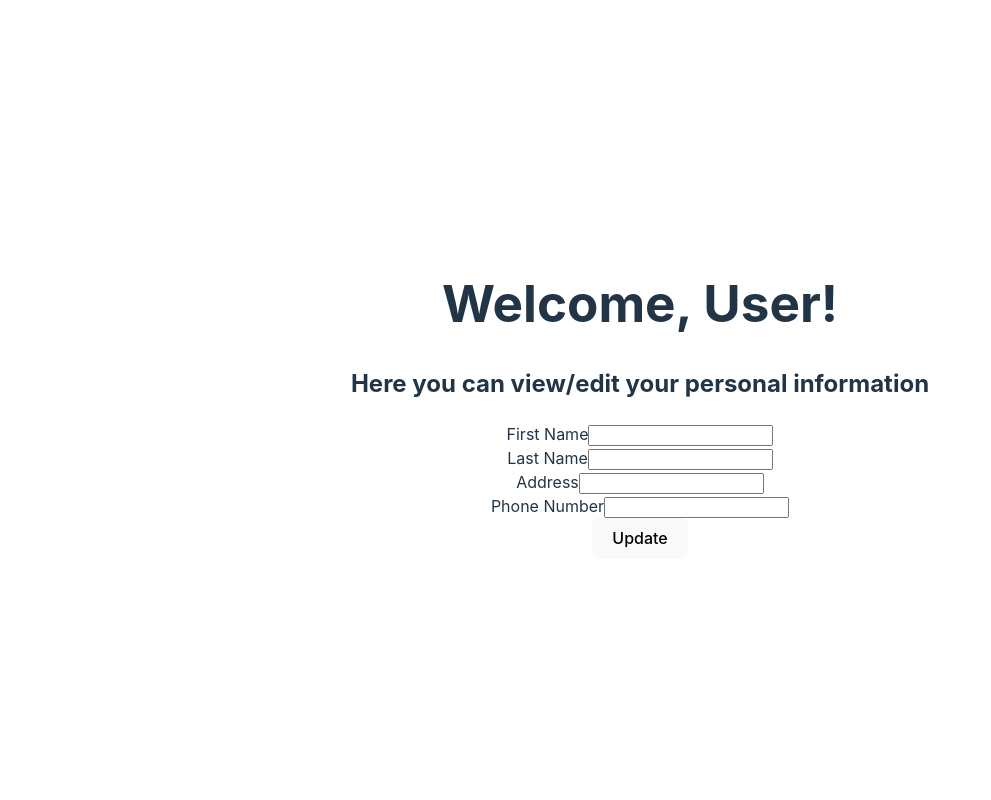
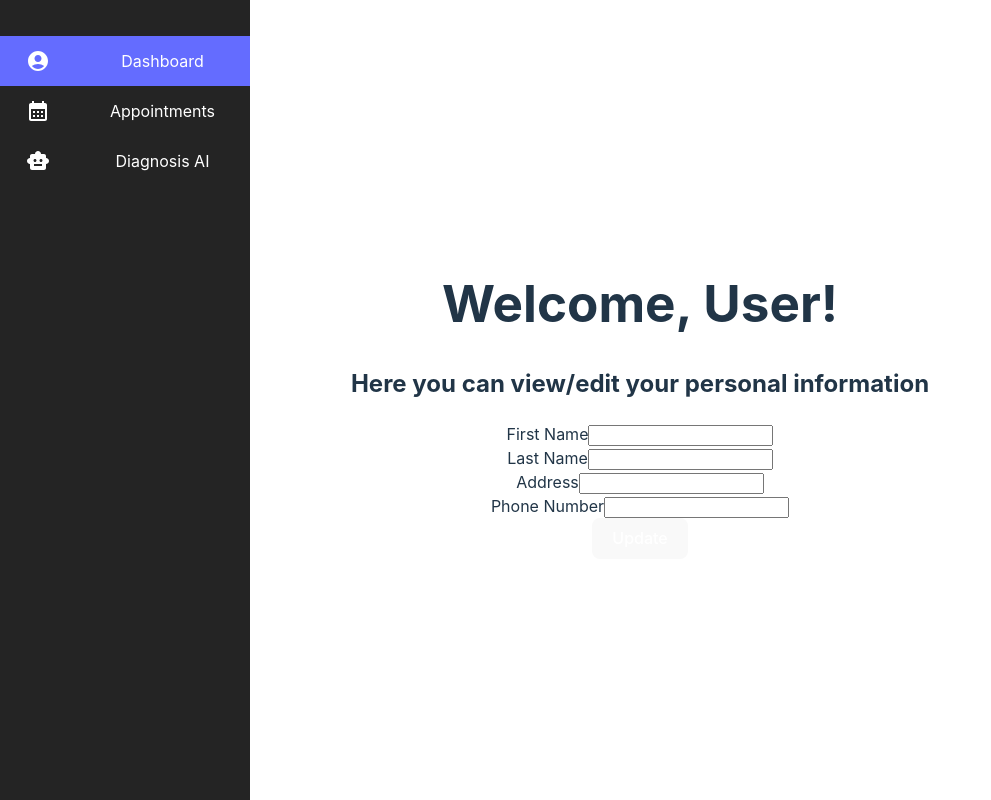
Before and after one commit to eduhaidu/diagnosis_app, a React (Vite) app in the folder diagnosisapp/: page /dashboard in a window 1280 px wide. Shown: the whole page, without its empty margins (0-991 px from the left). Built offline with nearby package versions, Linux system fonts and the light colour scheme.

Commit message:
home page updates when logged in + sidebar

```diff
--- a/diagnosisapp/src/App.jsx
+++ b/diagnosisapp/src/App.jsx
@@ -5,6 +5,7 @@ import {BrowserRouter as Router, Route, Routes} from 'react-router-dom'
 import Login from './pages/Login.jsx';
 import Register from './pages/Register.jsx';
 import Dashboard from './pages/Dashboard.jsx';
+import Appointments from './pages/Appointments.jsx';
 
 function App() {
 
@@ -16,6 +17,7 @@ function App() {
         <Route path="/login" element={<Login />} /> //Directs user to Login page when they visit the /login URL
         <Route path="/register" element={<Register />} /> //Directs user to Register page when they visit the /register URL
         <Route path="/dashboard" element={<Dashboard />} /> //Directs user to Dashboard page when they visit the /dashboard URL
+        <Route path="/appointments" element={<Appointments />} /> //Directs user to Appointments page when they visit the /appointments URL
       </Routes>
     </Router>
   );
--- a/diagnosisapp/src/components/Sidebar.jsx
+++ b/diagnosisapp/src/components/Sidebar.jsx
@@ -1,10 +1,19 @@
 import React from 'react';
 import "../styles/Sidebar.css";
+import { Sidebar_Data } from './Sidebar_Data';
 
 function Sidebar() {
     return (
         <div className="sidebar">
-        </div>
+       <ul className="sidebar_list">{Sidebar_Data.map((val,key)=>{
+            return (
+                <li key={key} className="row" id={window.location.pathname==val.link?"active":""} onClick={()=>{window.location.pathname=val.link}}>
+                    <div id="icon">{val.icon}</div>{""}
+                    <div id="title">{val.title}</div>
+                </li>
+            )
+        })}</ul>
+    </div>
     )
 }
 
--- a/diagnosisapp/src/components/Sidebar_Data.js
+++ b/diagnosisapp/src/components/Sidebar_Data.js
@@ -1,22 +1,23 @@
 import AccountCircleIcon from '@mui/icons-material/AccountCircle';
 import CalendarMonthIcon from '@mui/icons-material/CalendarMonth';
 import SmartToyIcon from '@mui/icons-material/SmartToy';
+import React from 'react';
 
 export const Sidebar_Data = [
     {
         title: "Dashboard",
-        icon: <AccountCircleIcon />,
+        icon: React.createElement(AccountCircleIcon),
         link: "/dashboard"
     },
     {
         title: "Appointments",
-        icon: <CalendarMonthIcon />,
+        icon: React.createElement(CalendarMonthIcon),
         link: "/appointments"
 
     },
     {
         title: "Diagnosis AI",
-        icon: <SmartToyIcon />,
+        icon: React.createElement(SmartToyIcon),
         link: "/"
     },
 ]
--- a/diagnosisapp/src/index.css
+++ b/diagnosisapp/src/index.css
@@ -42,6 +42,7 @@ button {
   font-weight: 500;
   font-family: inherit;
   background-color: #1a1a1a;
+  color: white;
   cursor: pointer;
   transition: border-color 0.25s;
 }
--- /dev/null
+++ b/diagnosisapp/src/pages/Appointments.jsx
@@ -0,0 +1,64 @@
+import React, { useEffect, useState } from "react";
+import axios from "axios";
+import Sidebar from "../components/Sidebar";
+
+function Appointments(){
+    const [userDetails, setUserDetails] = useState({});
+    const [appointments, setAppointments] = useState([]);
+
+    useEffect(()=>{
+        const userData = localStorage.getItem('userDetails');
+        if(userData){
+            setUserDetails(JSON.parse(userData));
+        }
+        const getAppointments = async () => {
+            try{
+                const response = await axios.get('http://localhost:8081/appointments');
+                setAppointments(response.data);
+            }catch(err){
+                console.log(err);
+            }
+        }
+        getAppointments();
+    }, []);
+
+    if(!userDetails){
+        return <div>Loading...</div>
+    }
+
+    return(
+        <>
+        <div>
+            <Sidebar />
+            <h1>Appointments</h1>
+            <h2>Here you can view your upcoming appointments</h2>
+        </div>
+        <div>
+            <table>
+                <thead>
+                    <tr>
+                        <th>Date</th>
+                        <th>Time</th>
+                        <th>Doctor</th>
+                        <th>Location</th>
+                    </tr>
+                </thead>
+                <tbody>
+                    {appointments.map((appointment, index) => {
+                        return (
+                            <tr key={index}>
+                                <td>{appointment.date}</td>
+                                <td>{appointment.time}</td>
+                                <td>{appointment.doctor}</td>
+                                <td>{appointment.location}</td>
+                            </tr>
+                        )
+                    })}
+                </tbody>
+            </table>
+        </div>
+        </>
+    )
+}
+
+export default Appointments;
--- a/diagnosisapp/src/pages/Home.jsx
+++ b/diagnosisapp/src/pages/Home.jsx
@@ -2,9 +2,12 @@ import Header from "../components/Header";
 import Button from "../components/Button";
 import React, {useState, useEffect} from "react";
 import { useNavigate } from "react-router-dom";
+import AccountCircleIcon from '@mui/icons-material/AccountCircle';
+import Sidebar from "../components/Sidebar";
 
 function Home() {
     const [isLoggedIn, setIsLoggedIn] = useState(false);
+    const [isDropdownVisible, setIsDropdownVisible] = useState(false);
     const tryAI = "Try the Diagnosis AI! The quality of the results may not be as expected without an account.";
     const navigateTo=useNavigate();
     useEffect(()=>{
@@ -13,9 +16,61 @@ function Home() {
             setIsLoggedIn(true);
         }
     })
+    const handleProfileClick = () => {
+        setIsDropdownVisible(!isDropdownVisible);
+    }
 
-    const handleProfileClick = () => {
-        navigateTo('/profile');
+    const handleLogout = () => {
+        localStorage.removeItem('token');
+        localStorage.removeItem('userDetails');
+        setIsLoggedIn(false);
+        navigateTo('/login');
+    }
+    if(isLoggedIn){
+        return (
+            <div className="home">
+                <Sidebar />
+                <div className="account_buttons topcorner">
+                    <AccountCircleIcon onClick={handleProfileClick} />
+                    {isDropdownVisible && <div className="dropdown">
+                        <Button className="button" onClick={() => {window.location.href = "/dashboard"}}>Dashboard</Button>
+                        <Button className="button" onClick={handleLogout}>Logout</Button>
+                    </div>}
+                </div>
+                <style>
+                    {`
+                    .topcorner {
+                        position: absolute;
+                        top: 0;
+                        right: 0;
+                    }
+                    .dropdown {
+                        position: absolute;
+                        top: 50px;
+                        right: 0;
+                        background-color: #242424;
+                        border: 1px solid #484848;
+                    }
+                    .dropdown button {
+                        display: block;
+                        width: 100%;
+                        padding: 10px;
+                        border: none;
+                        background: none;
+                        text-align: left;
+                    }
+                    .dropdown button:hover {
+                        cursor.pointer;
+                        background-color: #141414;
+                    }
+                    `}
+                </style>
+                <Header />
+                <div className="home_content">
+                    <input type="text" placeholder="Type here to chat" />
+                </div>
+            </div>
+        );
     }
     return (
         <div className="home">
--- a/diagnosisapp/src/styles/Sidebar.css
+++ b/diagnosisapp/src/styles/Sidebar.css
@@ -2,4 +2,51 @@
     height:100%;
     width: 250px;
     background-color: #242424;
+    position: fixed;
+    top: 0;
+    left: 0;
+    overflow-x: hidden;
+    padding-top: 20px;
+    display: flex;
+    flex-direction: column;
+    align-items: left;
+    justify-content: space-between;
+    color: white;
+    z-index: 1;
 }
+
+.sidebar_list{
+    height: auto;
+    padding: 0;
+    width: 100%;
+}
+
+.sidebar_list .row{
+    width: 100%;
+    height: 50px;
+    list-style-type: none;
+    margin: 0;
+    display: flex;
+    flex-direction: row;
+    justify-content: flex-start;
+    align-items: center;
+}
+
+.sidebar_list .row:hover{
+    cursor: pointer;
+    background-color: #141414;
+}
+
+.sidebar_list #active{
+    background-color: #646cff;
+}
+
+.row #icon{
+    flex: 30%;
+    display: grid;
+    place-items: center;
+}
+
+.row #title{
+    flex: 70%;
+}
```
